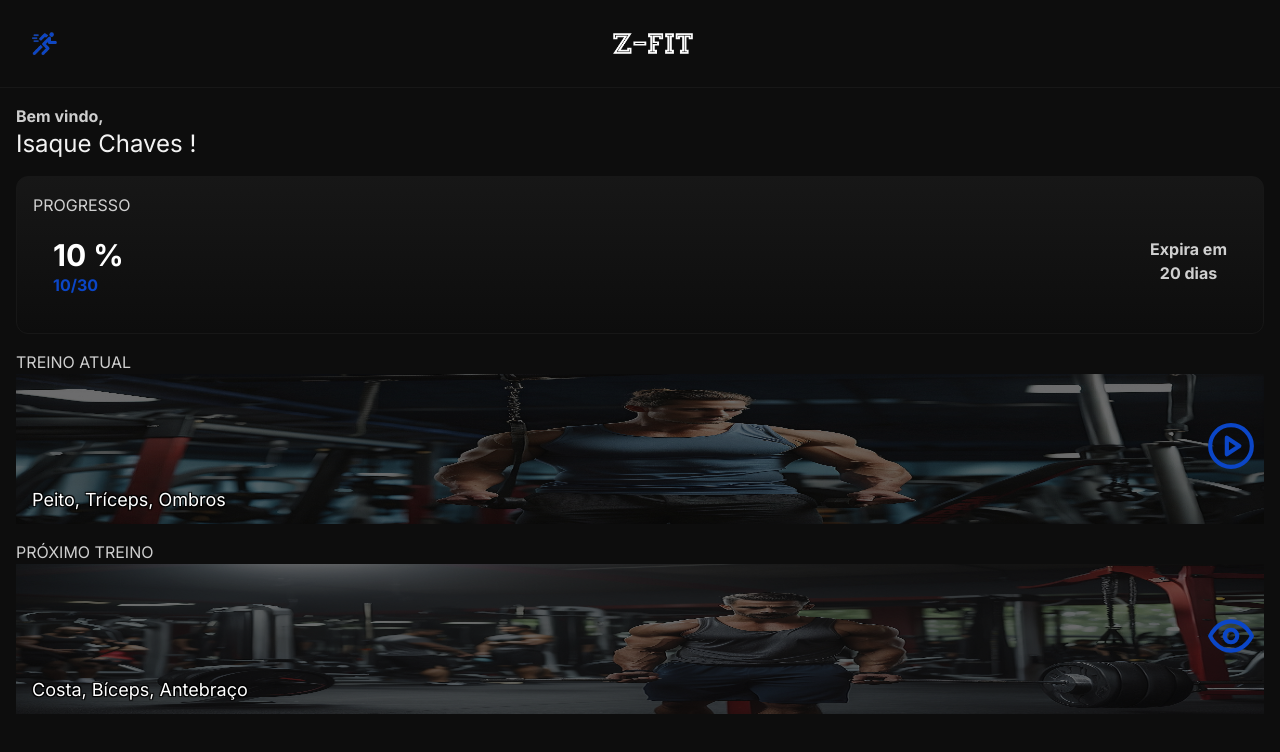
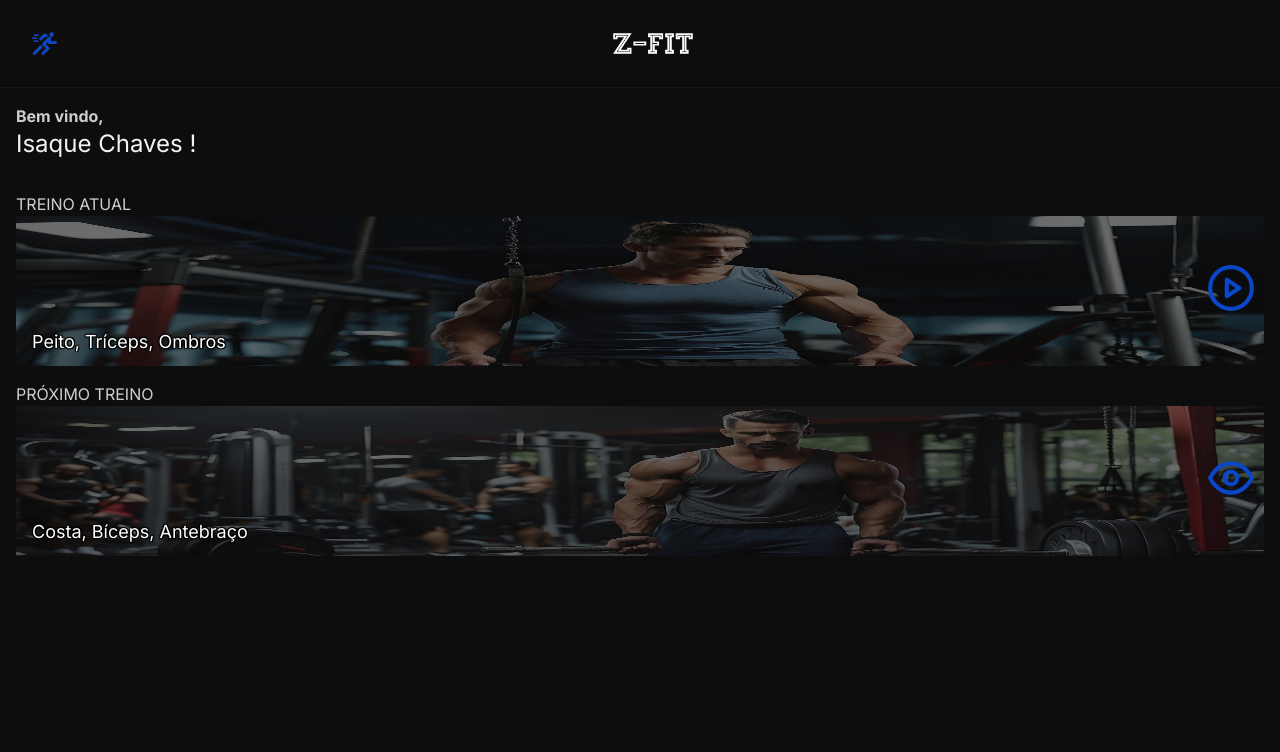
Before and after one commit to isaquerchaves/z-fit, a Next.js app: page / in a window 1280 px wide. Shown: the top 752 px of the page. Built offline with nearby package versions, Linux system fonts and the light colour scheme.

Commit message:
style: removed progress section and changed images of current workout and next workout

```diff
--- a/src/app/(home)/page.tsx
+++ b/src/app/(home)/page.tsx
@@ -8,17 +8,8 @@
         <p className=' text-x2 font-bold text-start opacity-80'>Bem vindo,  </p>
         <p className='text-2xl text-start opacity-95'>Isaque Chaves !</p>
       </div>
-      <div className='py-4 bg-gradient-to-b from-accent via-accent-light to-gray-1000 p-4 rounded-xl border'>
-        <p className='uppercase opacity-80'>Progresso</p>
-        <div className='flex flex-row justify-between p-5'>
-          <div>
-            <p className=' text-3xl font-bold'>10 %</p>
-            <p className=' text-[#0B46C7] font-bold'>10/30</p>
-          </div>
-          <p className='text-center font-bold opacity-80'>Expira em <br /> 20 dias </p>
-        </div>
-      </div>
-      <div className='flex flex-col justify-around h-full py-4'>
+      <div className='flex flex-col h-full py-4 justify-between '>
+        <div>
           <p className='uppercase opacity-80'>Treino atual</p>
             <div className='relative h-[150px] w-full overflow-hidden'>
               <Image
@@ -42,6 +33,8 @@
                 </button>
               </div>
             </div>
+        </div>
+
         <div className='flex flex-col justify-around h-full py-4'>
           <p className='uppercase opacity-80'>Próximo treino</p>
           <div className='relative h-[150px] w-full overflow-hidden'>
```
Also changed, not shown: public/proximo_treino_homem.jpg, public/treino_atual_homem.jpg.
